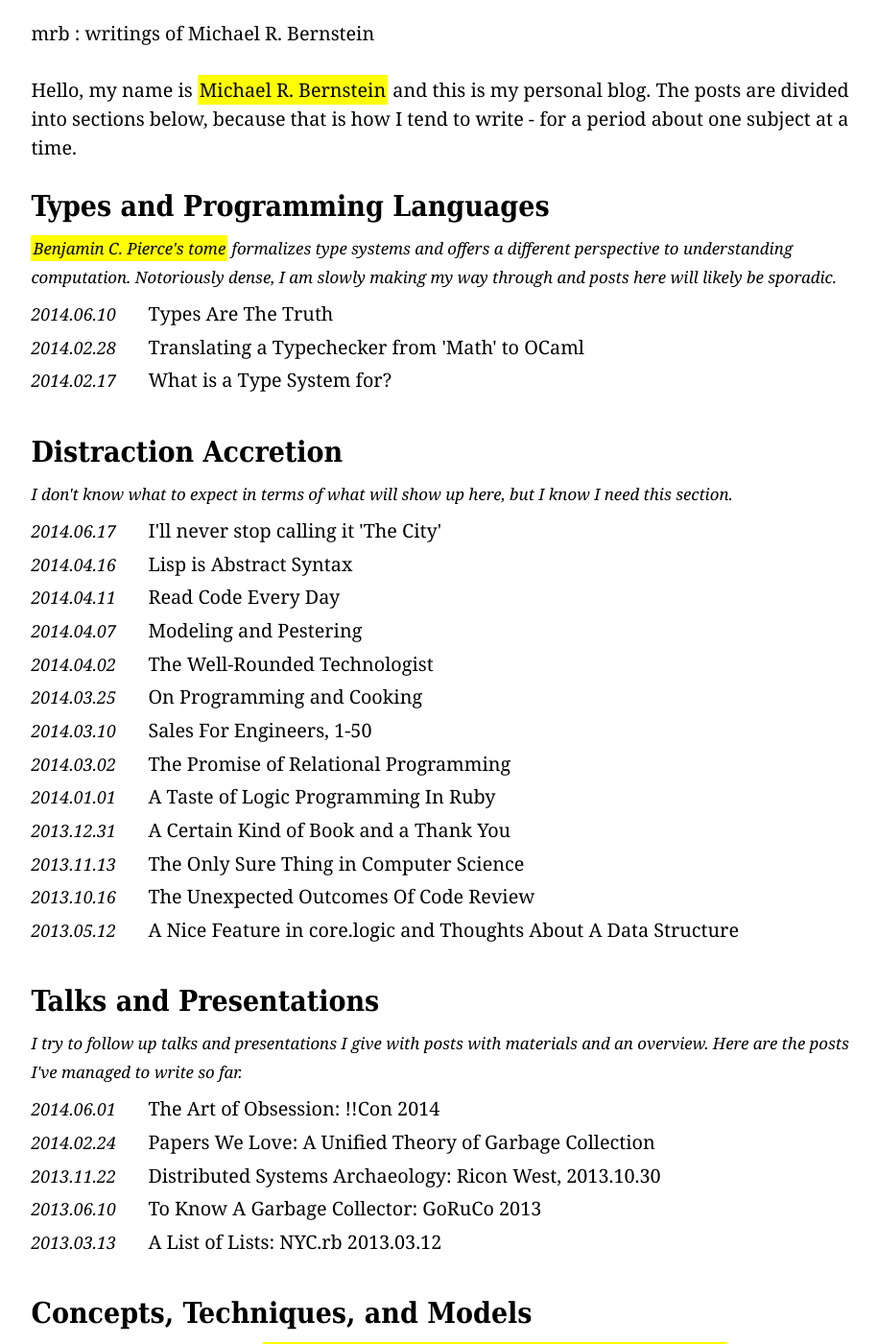
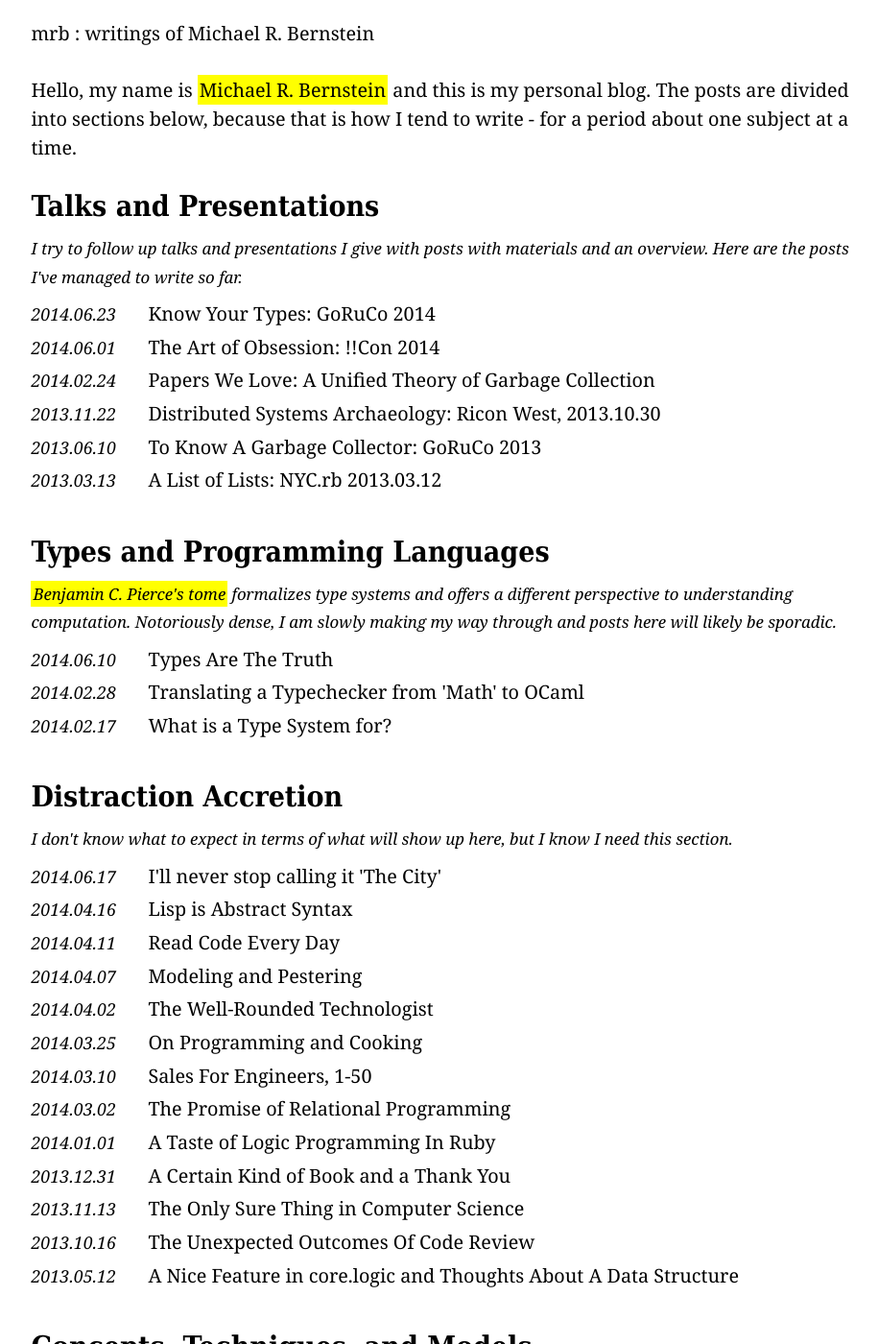
Before and after one commit to mrb/mrb.github.com, a Jekyll site: the page built from index.html, in a window 1280 px wide and 1400 px high. Shown: the whole window at 96% size, without its empty margins (172-1087 px from the left). Built offline with Jekyll 4.4.1, drawn with Linux system fonts in a browser that asks for light colours; Markdown is read by kramdown in place of the engine named in the settings; comment, search, counter and statistics services are not loaded.

Commit message:
GoRuCo 2014

```diff
--- a/index.html
+++ b/index.html
@@ -6,6 +6,18 @@ title: home
 Hello, my name is <a href="/about.html">Michael R. Bernstein</a> and this is my personal blog. The posts are divided into sections below, because that is how I tend to write - for a period about one subject at a time.
 <br/>
 <br/>
+
+<h1>Talks and Presentations</h1>
+<div class="lead">I try to follow up talks and presentations I give with posts with materials and an overview. Here are the posts I've managed to write so far.</div>
+<ul class = "posts">
+{% for post in site.posts %}
+    {% if post.published and post.talks %}
+    <li class="index">
+      <div class="index-date">{{ post.date | date: "%Y.%m.%d" }}</div><a href="{{ post.url }}">{{ post.title }}</a>
+    </li>
+    {% endif %}
+{% endfor %}
+</ul>
 
 <h1 id="i-tapl">Types and Programming Languages</h1>
 <div class="lead"><a href="http://www.cis.upenn.edu/~bcpierce/tapl/">Benjamin C. Pierce's tome</a> formalizes type systems and offers a different perspective to understanding computation. Notoriously dense, I am slowly making my way through and posts here will likely be sporadic.</div>
@@ -28,18 +40,6 @@ Hello, my name is <a href="/about.html">Michael R. Bernstein</a> and this is my
       <div class="index-date">{{ post.date | date: "%Y.%m.%d" }}</div><a href="{{ post.url }}">{{ post.title }}</a>
     </li>
   {% endif %}
-{% endfor %}
-</ul>
-
-<h1>Talks and Presentations</h1>
-<div class="lead">I try to follow up talks and presentations I give with posts with materials and an overview. Here are the posts I've managed to write so far.</div>
-<ul class = "posts">
-{% for post in site.posts %}
-    {% if post.published and post.talks %}
-    <li class="index">
-      <div class="index-date">{{ post.date | date: "%Y.%m.%d" }}</div><a href="{{ post.url }}">{{ post.title }}</a>
-    </li>
-    {% endif %}
 {% endfor %}
 </ul>
 
```
Also changed, not shown: _posts/2014-06-23-know-your-types-goruco-2014.markdown (added, +10 -0 lines).
